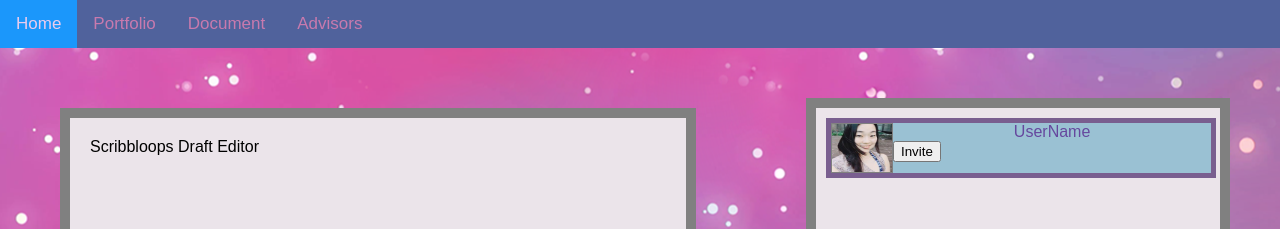
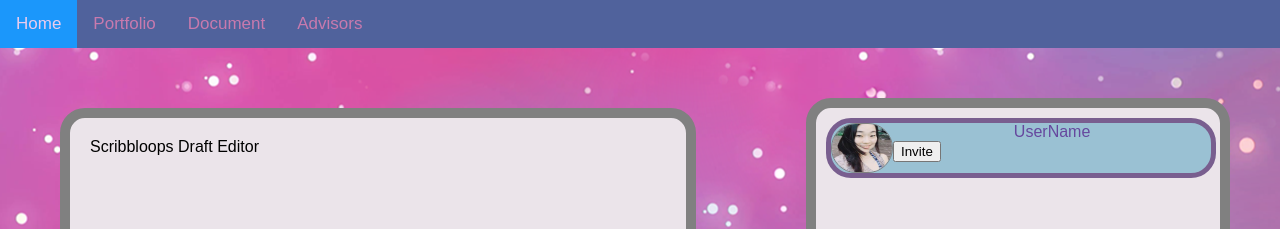
Before and after one commit to SJeannie/scribbloops_frontend, a React (Create React App) app: page / in a window 1280 px wide. Shown: the top 229 px of the page. Built offline with nearby package versions, Linux system fonts and the light colour scheme.

Commit message:
roundedCSScorners

```diff
--- a/src/Advisorslist.css
+++ b/src/Advisorslist.css
@@ -1,4 +1,5 @@
 .usersBox {
+  border-radius: 25px;
   background-color: #ebe4ea;
   height: 500px;
   width: 30%;
@@ -8,7 +9,7 @@
   float: right;
 }
 .userCard {
-
+  border-radius: 25px;
   width: 99%;
   background-color: #9ac1d3;
   height: 10%;
@@ -17,6 +18,7 @@
 
 }
 .smallImage{
+  border-radius: 25px;
   float:left;
   margin: auto;
   width: 60px;
--- a/src/App.css
+++ b/src/App.css
@@ -4,6 +4,7 @@
 }
 
 .divBox {
+  border-radius: 25px;
   background-color: #ebe4ea;
   height: 1100px;
   width: 45%;
@@ -24,6 +25,7 @@ body {
 }
 .signInBox {
   /* float: center; */
+  border-radius: 25px;
   background-image: url("./LIB1.png");
   height: 300px;
   width: 300px;
@@ -34,6 +36,7 @@ body {
   transform: translate(-50%, -50%);
 }
 input[type=text]{
+  border-radius: 25px;
   border: 5px solid #555;
   display: block;
   margin : 0 auto;
@@ -44,6 +47,7 @@ input[type=text]{
 }
 .signInButton {
   /* float: center; */
+  border-radius: 25px;
   background-color: #48a7cc;
   height: 30px;
   width: 100px;
@@ -55,6 +59,7 @@ input[type=text]{
 }
 .signUpButton {
   /* float: center; */
+  border-radius: 25px;
   background-color: #48a7cc;
   height: 30px;
   width: 100px;
--- a/src/CurrentUser.css
+++ b/src/CurrentUser.css
@@ -9,7 +9,7 @@
   float: right;
 }
 .userCard {
-
+  border-radius: 25px;
   width: 99%;
   background-color: #9ac1d3;
   height: 10%;
```
